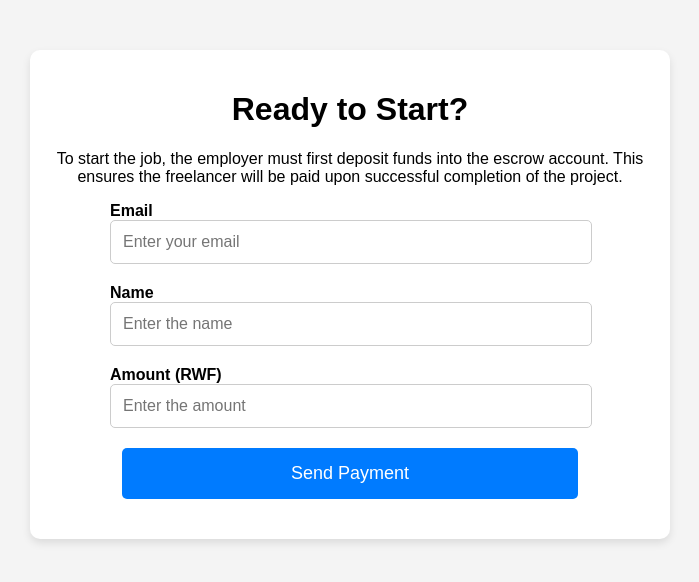
After one commit to Kamosoharden/freelance_marketplace, a PHP site: page /pages/payment/index.php in a window 1280 px wide. The commit adds this page. Shown: the top 582 px of the page, without its empty margins (290-989 px from the left). Run offline with PHP 8.4, Linux system fonts and the light colour scheme.

Commit message:
added payment processing - flutterwave

```diff
--- a/layout/styles/register.css
+++ b/layout/styles/register.css
@@ -19,7 +19,7 @@ body {
 a {
   outline: none;
   text-decoration: none;
-  color: #65652c;
+  color: #3642ee;
   transition: all 0.3s ease;
 }
 
@@ -251,7 +251,7 @@ img {
     width: 100%;
   }
   a:hover {
-    color: #4caf50;
+    color: blue;
   }
   a {
     color: inherit;
--- a/pages/button.html
+++ b/pages/button.html
@@ -50,7 +50,7 @@
     <p>In order to start the job, the employer must first deposit funds into the escrow account. This ensures the freelancer will be paid upon successful completion of the project.</p>
 
     <div class="button-container">
-        <a href="payment.html" class="start-job-button">Start the Job</a>
+        <a href="./payment/index.php" class="start-job-button">Start the Job</a>
     </div>
 </div>
 
--- a/pages/checkout.php
+++ /dev/null
@@ -1,3 +0,0 @@
-<?php
-
-require __DIR__."Freelance/pages/autoload.php"
--- /dev/null
+++ b/pages/payment/configs.php
@@ -0,0 +1,3 @@
+<?php
+$SecretKey = "FLWSECK_TEST-e44b1d44c80b74f4b6fe4f16b9940515-X";
+$PublicKey = "pk_test_a0ea251197083117f4d82fc77be0093dfa98cebb";
--- /dev/null
+++ b/pages/payment/index.php
@@ -0,0 +1,101 @@
+<!DOCTYPE html>
+<html lang="en">
+<head>
+    <meta charset="UTF-8">
+    <meta name="viewport" content="width=device-width, initial-scale=1.0">
+    <title>Freelance Marketplace - Escrow Payment</title>
+    <style>
+        body {
+            font-family: Arial, sans-serif;
+            background-color: #f4f4f4;
+            margin: 0;
+            padding: 0;
+        }
+
+        .container {
+            width: 100%;
+            max-width: 600px;
+            margin: 50px auto;
+            padding: 20px;
+            background-color: white;
+            box-shadow: 0 4px 8px rgba(0, 0, 0, 0.1);
+            border-radius: 10px;
+        }
+
+        h1, p {
+            text-align: center;
+
+        }
+
+        form {
+            display: flex;
+            flex-direction: column;
+            width: 80%;
+            margin: 0 auto;
+        }
+
+        label {
+            margin: 10px 0 5px;
+            font-weight: bold;
+            align-self: flex-start;
+        }
+
+        input {
+            width: 95%;
+            padding: 12px;
+            margin-bottom: 20px;
+            border: 1px solid #ccc;
+            border-radius: 5px;
+            font-size: 16px;
+        }
+
+        input[type="submit"] {
+            background-color: #007bff;
+            color: white;
+            padding: 15px;
+            border: none;
+            border-radius: 5px;
+            font-size: 18px;
+            cursor: pointer;
+            transition: background-color 0.3s ease;
+        }
+
+        input[type="submit"]:hover {
+            background-color: #0056b3;
+        }
+
+        .button-container {
+            text-align: center;
+            align-self: center;
+            width: 100%;
+        }
+    </style>
+</head>
+<body>
+
+<div class="container">
+    <h1>Ready to Start?</h1>
+    <p>To start the job, the employer must first deposit funds into the escrow account. This ensures the freelancer will be paid upon successful completion of the project.</p>
+
+    <form action="pay.php" method="POST">
+        <div>
+        <label for="email">Email</label>
+        <input type="email" id="email" name="email" placeholder="Enter your email" required>
+        </div>
+        <div>
+        <label for="name">Name</label>
+        <input type="text" id="name" name="name" placeholder="Enter the name" required>
+        </div>
+        <div>
+        <label for="amount">Amount (RWF)</label>
+        <input type="number" id="amount" name="amount" placeholder="Enter the amount" required>
+        </div>
+
+        <div class="button-container">
+            <input type="submit" name="pay" value="Send Payment">
+        </div>
+    </form>
+</div>
+
+</body>
+</html>
```
Also changed, not shown: pages/payment.php (+8 -2 lines), pages/payment/pay.php (added, +64 -0 lines), pages/payment/process.php (added, +56 -0 lines), pages/payment/style.css (added, +36 -0 lines), pages/payment/sucess.transaction.json (added, +98 -0 lines).
